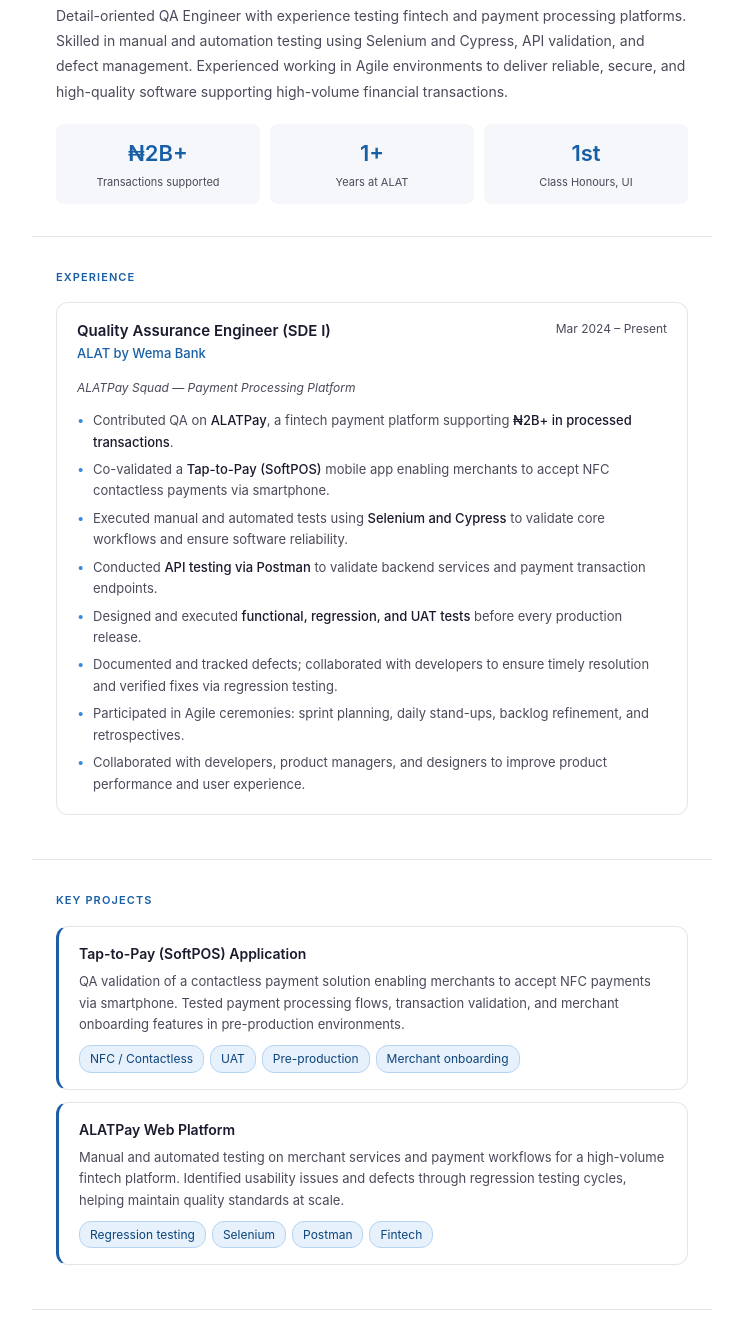
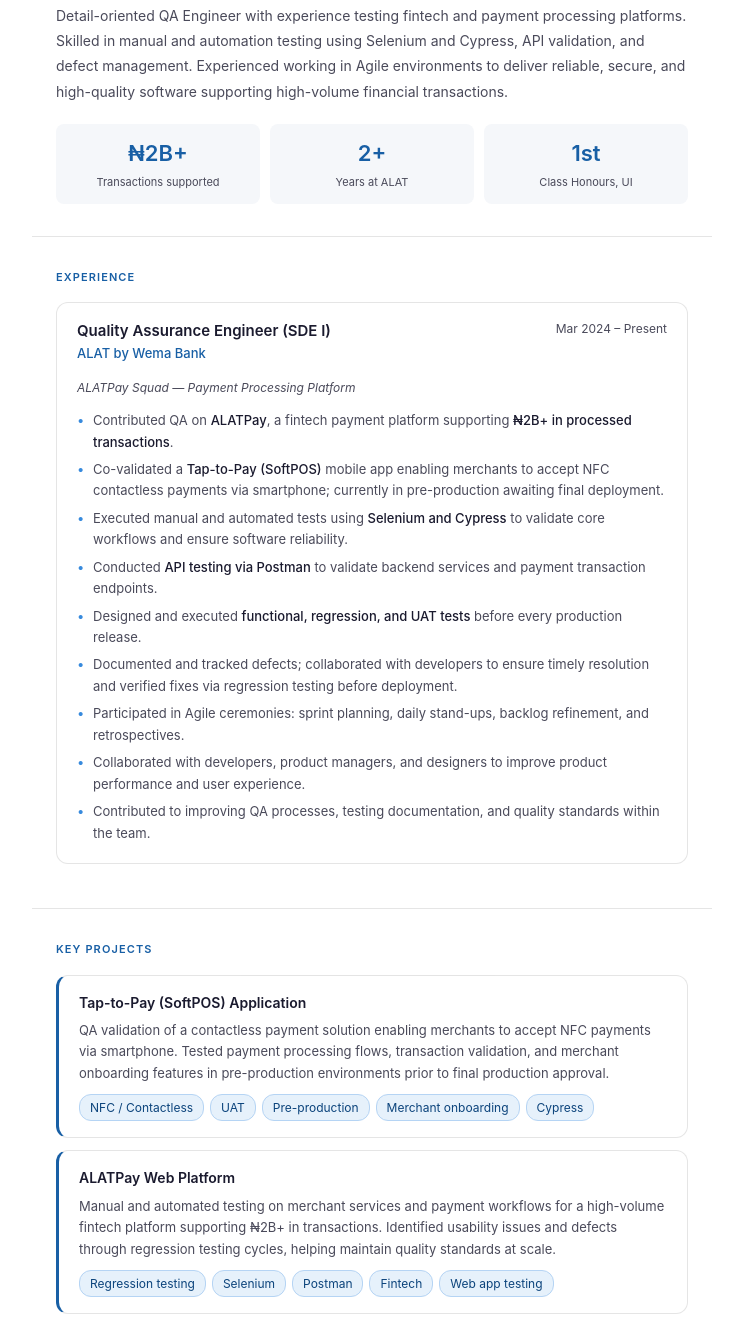
Before and after one commit to tochicode/resume, a plain HTML site: page index.html in a window 1280 px wide. Shown: the part 431-1748 px from the top of the page, without its empty margins (268-1011 px from the left). Drawn offline with Linux system fonts and the light colour scheme.

Commit message:
Add files via upload

```diff
--- a/index.html
+++ b/index.html
@@ -14,8 +14,6 @@
       --blue-border: #B5D4F4;
       --blue-text: #0C447C;
       --dark: #1A1A2E;
-      --gray: #4A4A5A;
-      --mid-gray: #7A7A8A;
       --bg: #ffffff;
       --bg-secondary: #F5F7FA;
       --border: rgba(0,0,0,0.1);
@@ -175,20 +173,17 @@
       font-size: 12px; color: var(--text-secondary);
       border-top: 1px solid var(--border);
     }
-
-    @media (max-width: 480px) {
-      .skills-grid { grid-template-columns: 1fr; }
-      nav a { padding: 12px 10px; font-size: 12px; }
-    }
   </style>
 </head>
 <body>
 
+  <!-- NAV -->
   <nav>
     <a href="#about">About</a>
     <a href="#experience">Experience</a>
     <a href="#projects">Projects</a>
     <a href="#skills">Skills</a>
+    <a href="#education">Education</a>
     <a href="#contact">Contact</a>
   </nav>
 
@@ -219,7 +214,7 @@
     <p class="about-text">Detail-oriented QA Engineer with experience testing fintech and payment processing platforms. Skilled in manual and automation testing using Selenium and Cypress, API validation, and defect management. Experienced working in Agile environments to deliver reliable, secure, and high-quality software supporting high-volume financial transactions.</p>
     <div class="stat-grid">
       <div class="stat"><div class="stat-num">₦2B+</div><div class="stat-lbl">Transactions supported</div></div>
-      <div class="stat"><div class="stat-num">1+</div><div class="stat-lbl">Years at ALAT</div></div>
+      <div class="stat"><div class="stat-num">2+</div><div class="stat-lbl">Years at ALAT</div></div>
       <div class="stat"><div class="stat-num">1st</div><div class="stat-lbl">Class Honours, UI</div></div>
     </div>
   </section>
@@ -238,13 +233,14 @@
       <div class="exp-squad">ALATPay Squad — Payment Processing Platform</div>
       <ul class="exp-bullets">
         <li>Contributed QA on <span class="hl">ALATPay</span>, a fintech payment platform supporting <span class="hl">₦2B+ in processed transactions</span>.</li>
-        <li>Co-validated a <span class="hl">Tap-to-Pay (SoftPOS)</span> mobile app enabling merchants to accept NFC contactless payments via smartphone.</li>
+        <li>Co-validated a <span class="hl">Tap-to-Pay (SoftPOS)</span> mobile app enabling merchants to accept NFC contactless payments via smartphone; currently in pre-production awaiting final deployment.</li>
         <li>Executed manual and automated tests using <span class="hl">Selenium and Cypress</span> to validate core workflows and ensure software reliability.</li>
         <li>Conducted <span class="hl">API testing via Postman</span> to validate backend services and payment transaction endpoints.</li>
         <li>Designed and executed <span class="hl">functional, regression, and UAT tests</span> before every production release.</li>
-        <li>Documented and tracked defects; collaborated with developers to ensure timely resolution and verified fixes via regression testing.</li>
+        <li>Documented and tracked defects; collaborated with developers to ensure timely resolution and verified fixes via regression testing before deployment.</li>
         <li>Participated in Agile ceremonies: sprint planning, daily stand-ups, backlog refinement, and retrospectives.</li>
         <li>Collaborated with developers, product managers, and designers to improve product performance and user experience.</li>
+        <li>Contributed to improving QA processes, testing documentation, and quality standards within the team.</li>
       </ul>
     </div>
   </section>
@@ -254,22 +250,24 @@
     <p class="section-label">Key Projects</p>
     <div class="project-card">
       <div class="project-title">Tap-to-Pay (SoftPOS) Application</div>
-      <p class="project-desc">QA validation of a contactless payment solution enabling merchants to accept NFC payments via smartphone. Tested payment processing flows, transaction validation, and merchant onboarding features in pre-production environments.</p>
+      <p class="project-desc">QA validation of a contactless payment solution enabling merchants to accept NFC payments via smartphone. Tested payment processing flows, transaction validation, and merchant onboarding features in pre-production environments prior to final production approval.</p>
       <div class="tags">
         <span class="tag">NFC / Contactless</span>
         <span class="tag">UAT</span>
         <span class="tag">Pre-production</span>
         <span class="tag">Merchant onboarding</span>
+        <span class="tag">Cypress</span>
       </div>
     </div>
     <div class="project-card">
       <div class="project-title">ALATPay Web Platform</div>
-      <p class="project-desc">Manual and automated testing on merchant services and payment workflows for a high-volume fintech platform. Identified usability issues and defects through regression testing cycles, helping maintain quality standards at scale.</p>
+      <p class="project-desc">Manual and automated testing on merchant services and payment workflows for a high-volume fintech platform supporting ₦2B+ in transactions. Identified usability issues and defects through regression testing cycles, helping maintain quality standards at scale.</p>
       <div class="tags">
         <span class="tag">Regression testing</span>
         <span class="tag">Selenium</span>
         <span class="tag">Postman</span>
         <span class="tag">Fintech</span>
+        <span class="tag">Web app testing</span>
       </div>
     </div>
   </section>
@@ -305,6 +303,7 @@
           <span class="tag">API Testing</span>
           <span class="tag">Test Case Design</span>
           <span class="tag">Defect Tracking</span>
+          <span class="tag">Bug Reporting</span>
         </div>
       </div>
       <div class="skill-group" style="grid-column: 1 / -1;">
@@ -314,6 +313,7 @@
           <span class="tag">Scrum</span>
           <span class="tag">CI Awareness</span>
           <span class="tag">Cross-functional Collaboration</span>
+          <span class="tag">Sprint Planning</span>
         </div>
       </div>
     </div>
@@ -359,7 +359,7 @@
     </div>
     <div class="contact-row">
       <div class="contact-icon">
-        <svg width="14" height="14" viewBox="0 0 24 24" fill="none" stroke="#185FA5" stroke-width="2"><path d="M22 16.92v3a2 2 0 0 1-2.18 2 19.79 19.79 0 0 1-8.63-3.07A19.5 19.5 0 0 1 4.69 12a19.79 19.79 0 0 1-3.07-8.67A2 2 0 0 1 3.6 1.27h3a2 2 0 0 1 2 1.72c.127.96.361 1.903.7 2.81a2 2 0 0 1-.45 2.11L7.91 8.91a16 16 0 0 0 6 6l.91-.91a2 2 0 0 1 2.11-.45c.907.339 1.85.573 2.81.7A2 2 0 0 1 21.73 16.92z"/></svg>
+        <svg width="14" height="14" viewBox="0 0 24 24" fill="none" stroke="#185FA5" stroke-width="2"><path d="M22 16.92v3a2 2 0 0 1-2.18 2 19.79 19.79 0 0 1-8.63-3.07A19.5 19.5 0 0 1 4.69 12a19.79 19.79 0 0 1-3.07-8.67A2 2 0 0 1 3.6 1.27h3a2 2 0 0 1 2 1.72c.127.96.361 1.903.7 2.81a2 2 0 0 1-.45 2.11L7.91 8.91a16 16 0 0 0 6 6l.91-.91a2 2 0 0 1 2.11-.45c.907.339 1.85.573 2.81.7A2 2 0 0 1 22 14.92z"/></svg>
       </div>
       <span class="contact-label">Phone</span>
       <a class="contact-val" href="tel:+2347066340385">+234 706 634 0385</a>
@@ -367,7 +367,7 @@
   </section>
 
   <footer>
-    &copy; 2026 Joseph Tochi Udoka &nbsp;·&nbsp; Lagos, Nigeria
+    Joseph Tochi Udoka &nbsp;·&nbsp; Software QA Engineer &nbsp;·&nbsp; Lagos, Nigeria
   </footer>
 
 </body>
```
